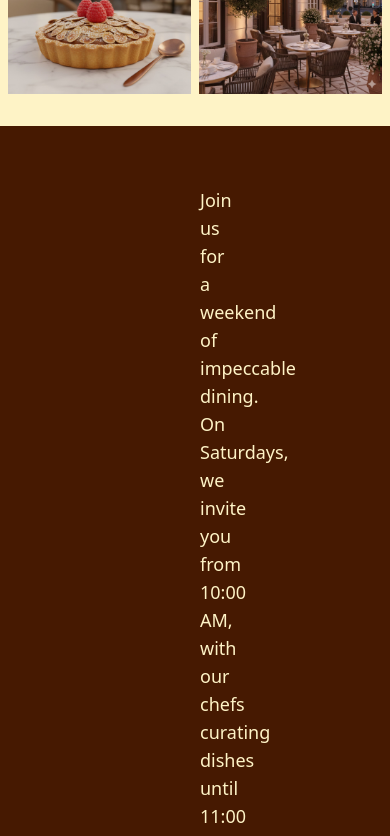
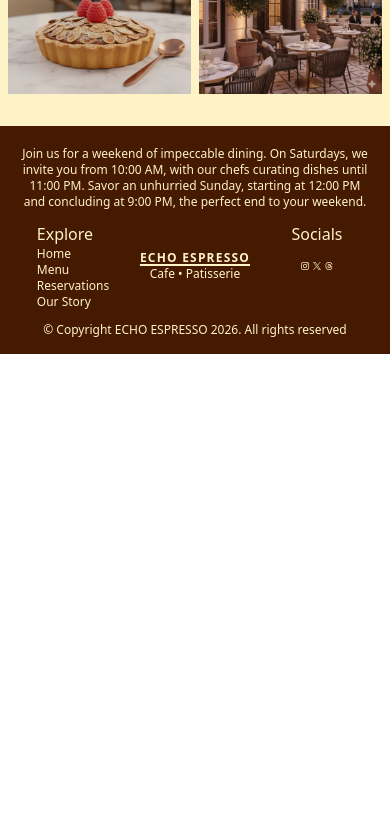
Before and after one commit to Manju-Verma29/echo-espresso, a React (Vite) app: page /gallery in a window 390 px wide. Shown: the part 1920-2756 px from the top of the page. After the commit the page ends 2274 px from the top, so only its background shows below. Built offline with nearby package versions, Linux system fonts and the light colour scheme.

Commit message:
ui: Improve footer responsiveness

```diff
--- a/src/Components/Footer.jsx
+++ b/src/Components/Footer.jsx
@@ -7,50 +7,48 @@ import twitter from '../assets/twitter.png'
 export default function Footer() {
   return (
     <>
-    <div className="pt-15 bg-amber-950 text-amber-100">
-    <header className="px-50 text-lg text-center">
-        <p className="">Join us for a weekend of impeccable dining. On Saturdays, we invite you from 10:00 AM, with our chefs curating dishes until 11:00 PM. Savor an unhurried Sunday, starting at 12:00 PM and concluding at 9:00 PM, the perfect end to your weekend.</p>
+    <div className="pt-5 lg:pt-15 bg-amber-950 text-amber-100">
+    <header>
+        <p className="px-5 lg:px-50 lg:text-lg md:text-md text-xs text-center">Join us for a weekend of impeccable dining. On Saturdays, we invite you from 10:00 AM, with our chefs curating dishes until 11:00 PM. Savor an unhurried Sunday, starting at 12:00 PM and concluding at 9:00 PM, the perfect end to your weekend.</p>
     </header>
 
-    <main className="grid grid-cols-3 p-12 justify-items-center ">
-        <section className="grid gap-2">
-            <h4 className="text-2xl">Explore</h4>
-            <Link to='/'>
+    <main className="grid grid-cols-3 p-3 lg:p-12 justify-items-center ">
+        <section className="grid lg:gap-2">
+            <h4 className=" text-md md:text-lg lg:text-2xl">Explore</h4>
+            <Link to='/' className='text-xs md:text-md lg:text-lg'>
                 Home
             </Link>
-            <Link to='/menu'>
+            <Link to='/menu' className='text-xs md:text-md lg:text-lg'>
                 Menu
             </Link>
-            <Link to='/reservations'>
+            <Link to='/reservations' className='text-xs md:text-md lg:text-lg'>
                 Reservations
             </Link>
-            <Link to='/about'>
+            <Link to='/about' className='text-xs md:text-md lg:text-lg'>
                 Our Story
             </Link>
         </section>
 
-        <section className="grid justify-items-center ">
-        <h4 className="text-4xl leading-none tracking-widest font-bold underline underline-offset-6 decoration-3">ECHO ESPRESSO</h4>
-        <p className="text-2xl leading-none -mt-1">Cafe • Patisserie</p>
+        <section className='flex items-center '>
+        <div className="place-items-center justify-items-center">
+        <h4 className="text-xs md:text-2xl lg:text-3xl  tracking-widest font-bold underline underline-offset-2 md:underline-offset-4 lg:underline-offset-6 decoration-2 md:decoration-2 lg:decoration-3">ECHO ESPRESSO</h4>
+        <p className="text-xs md:text-lg lg:text-2xl  ">Cafe • Patisserie</p>
+        </div>
         </section>
 
         <section className="">
-            <h4 className="text-2xl pb-8 text-center">Socials</h4>
-            <div className='flex gap-5 items-center justify-center'>
-                <img src={instagram} className="w-6 h-6 cursor-pointer" />
-                <img src={twitter} className="w-6 h-6 cursor-pointer" />
-                <img src={threads} className="w-6 h-6 cursor-pointer" />
+            <h4 className="text-md md:text-lg lg:text-2xl pb-4 md:pb-6 lg:pb-8 text-center">Socials</h4>
+            <div className='flex gap-1 md:gap-5 lg:gap-5 items-center justify-center'>
+                <img src={instagram} className="w-2 h-2 md:w-4 md:h-4 lg:w-6 lg:h-6 cursor-pointer" />
+                <img src={twitter} className="w-2 h-2 md:w-4 md:h-4 lg:w-6 lg:h-6 cursor-pointer" />
+                <img src={threads} className="w-2 h-2 md:w-4 md:h-4 lg:w-6 lg:h-6 cursor-pointer" />
             </div>
         </section>
     </main>
-    <article className='text-center text-lg pb-8'>
+    <article className='text-center text-xs md:text-md lg:text-lg pb-4 md:pb-6 lg:pb-8'>
             <h4 className="">© Copyright ECHO ESPRESSO 2026. All rights reserved</h4>
         </article>
     </div>
-
-
-
-
     </>
   )
 }
```
